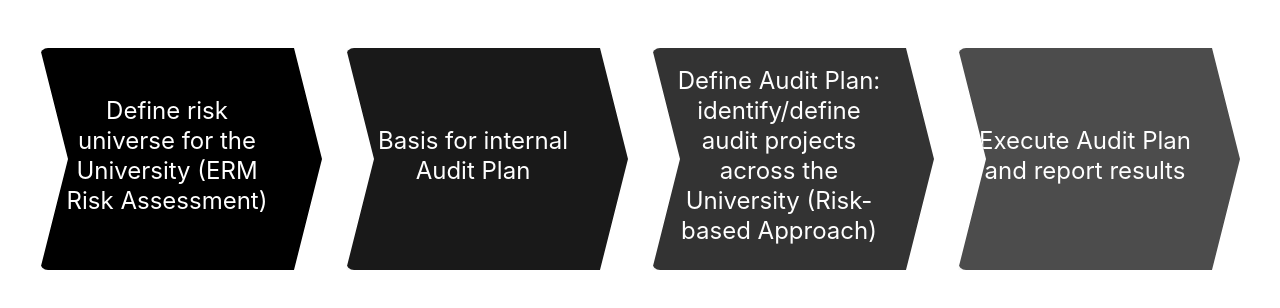
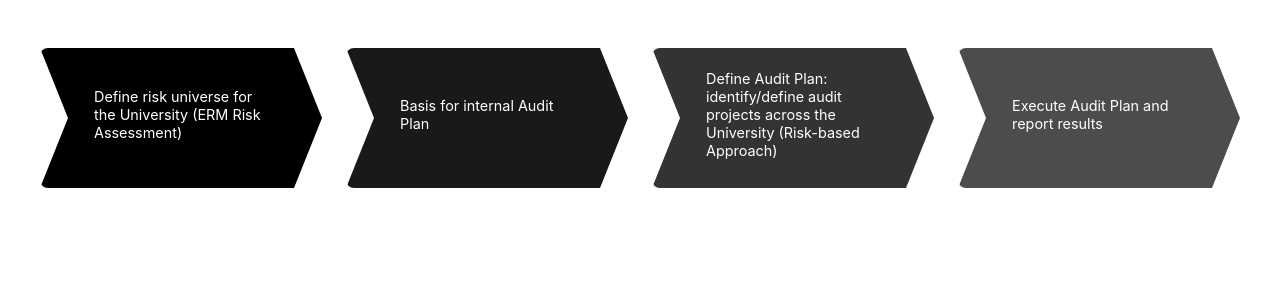
Before and after one commit to DsMeier-DesignAndFilmmaking/Audit-PlanDevelopment_Graphic, a plain HTML site: page index.html in a window 1280 px wide. Drawn offline with Linux system fonts and the light colour scheme; a web font is replaced by a local one.

Commit message:
Update typography and spacing: reduce font to 9pt then increase 20% to 10.8pt, left-align text, add 36px left padding (20px + 16px)

```diff
--- a/style.css
+++ b/style.css
@@ -37,7 +37,7 @@ body {
   font-family: "Acumin Pro", -apple-system, system-ui, Segoe UI, Roboto, Helvetica, Arial, "Apple Color Emoji", "Segoe UI Emoji";
   color: var(--block-text-color);
   background: #fff;
-  font-size: 18pt;
+  font-size: 10.8pt;
   font-weight: 400;
 }
 
@@ -62,12 +62,12 @@ body {
   background: var(--purdue-gold);
   border-radius: var(--block-border-radius);
   box-shadow: var(--block-shadow);
-  padding: 18px calc(var(--chevron-size) + 18px) 16px 18px; /* keep text away from arrow tip */
+  padding: 18px calc(var(--chevron-size) + 18px) 16px 54px; /* keep text away from arrow tip */
   display: flex;
   flex-direction: column;
   justify-content: center;
-  align-items: center;
-  text-align: center;
+  align-items: flex-start;
+  text-align: left;
   /* Right-pointing arrow shape */
   -webkit-clip-path: polygon(
     0% 0%, calc(100% - var(--chevron-size)) 0%, 100% 50%, calc(100% - var(--chevron-size)) 100%, 0% 100%, var(--chevron-size) 50%
@@ -79,14 +79,14 @@ body {
 
 .process-step h3 {
   margin: 0 0 8px 0;
-  font-size: 18pt;
+  font-size: 10.8pt;
   line-height: 1.25;
   font-weight: 400;
 }
 
 .process-step p {
   margin: 0;
-  font-size: 18pt;
+  font-size: 10.8pt;
   line-height: 1.45;
   font-weight: 400;
 }
```
